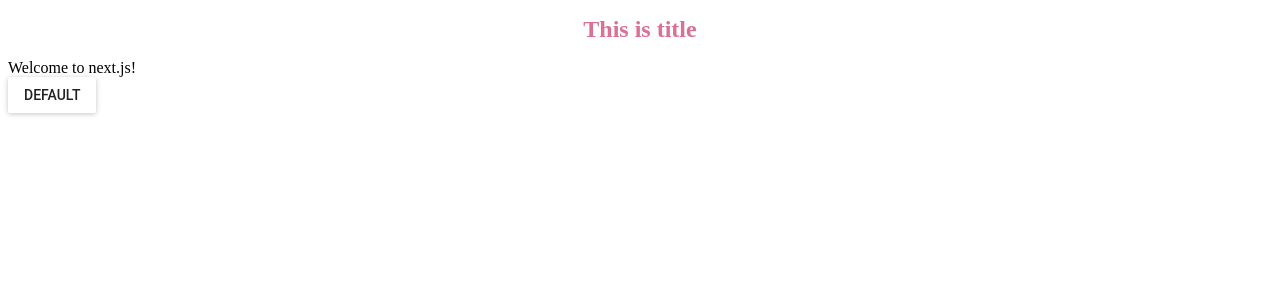
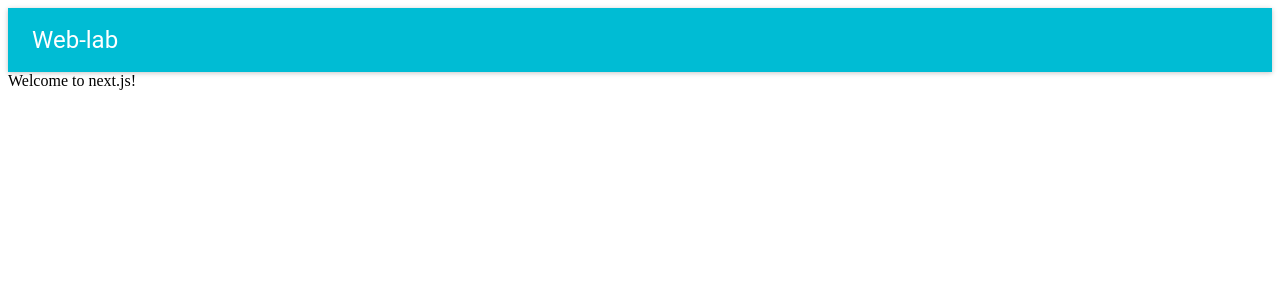
Before and after one commit to kennethnghk/web-lab, a Next.js app: page / in a window 1280 px wide. Shown: the top 300 px of the page. Built offline with nearby package versions, Linux system fonts and the light colour scheme.

Commit message:
#2 Create layout

```diff
--- /dev/null
+++ b/components/Layout/index.js
@@ -0,0 +1,19 @@
+import React from "react";
+import PropTypes from "prop-types";
+import MuiThemeProvider from "material-ui/styles/MuiThemeProvider";
+import AppBar from "material-ui/AppBar";
+
+const Layout = props => (
+  <MuiThemeProvider>
+    <div>
+      <AppBar title="Web-lab" showMenuIconButton={false} />
+      {props.children}
+    </div>
+  </MuiThemeProvider>
+);
+
+Layout.propTypes = {
+  children: PropTypes.node
+};
+
+export default Layout;
--- a/pages/index.js
+++ b/pages/index.js
@@ -1,20 +1,10 @@
 import React from "react";
-import styled from "styled-components";
-import MuiThemeProvider from "material-ui/styles/MuiThemeProvider";
-import RaisedButton from "material-ui/RaisedButton";
+import Layout from "../components/Layout";
 
-const Title = styled.h1`
-  font-size: 1.5em;
-  text-align: center;
-  color: palevioletred;
-`;
-
-const page = () => (
-  <MuiThemeProvider>
-    <Title>This is title</Title>
+const Index = () => (
+  <Layout>
     <div>Welcome to next.js!</div>
-    <RaisedButton label="Default" />
-  </MuiThemeProvider>
+  </Layout>
 );
 
-export default page;
+export default Index;
```
